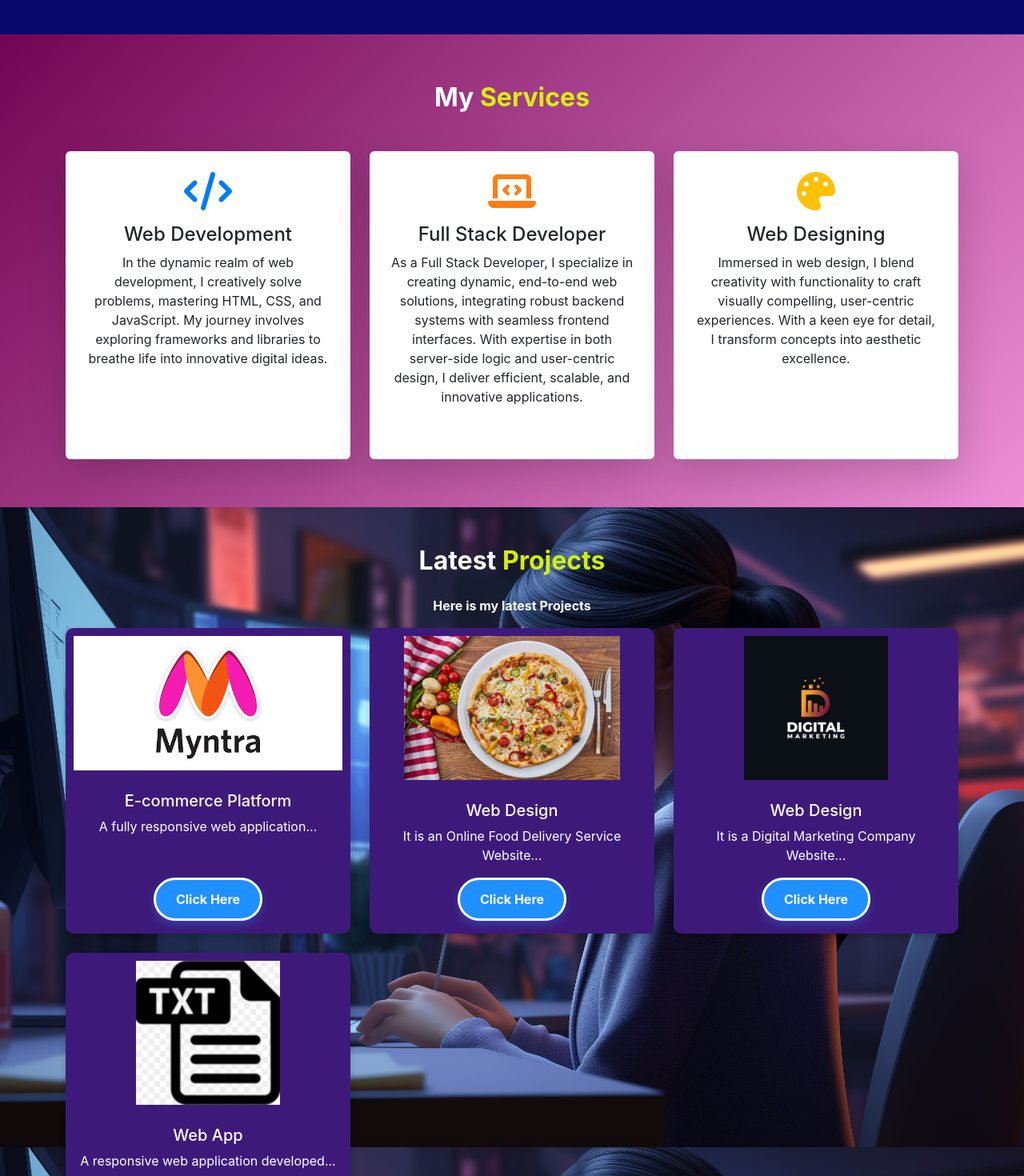
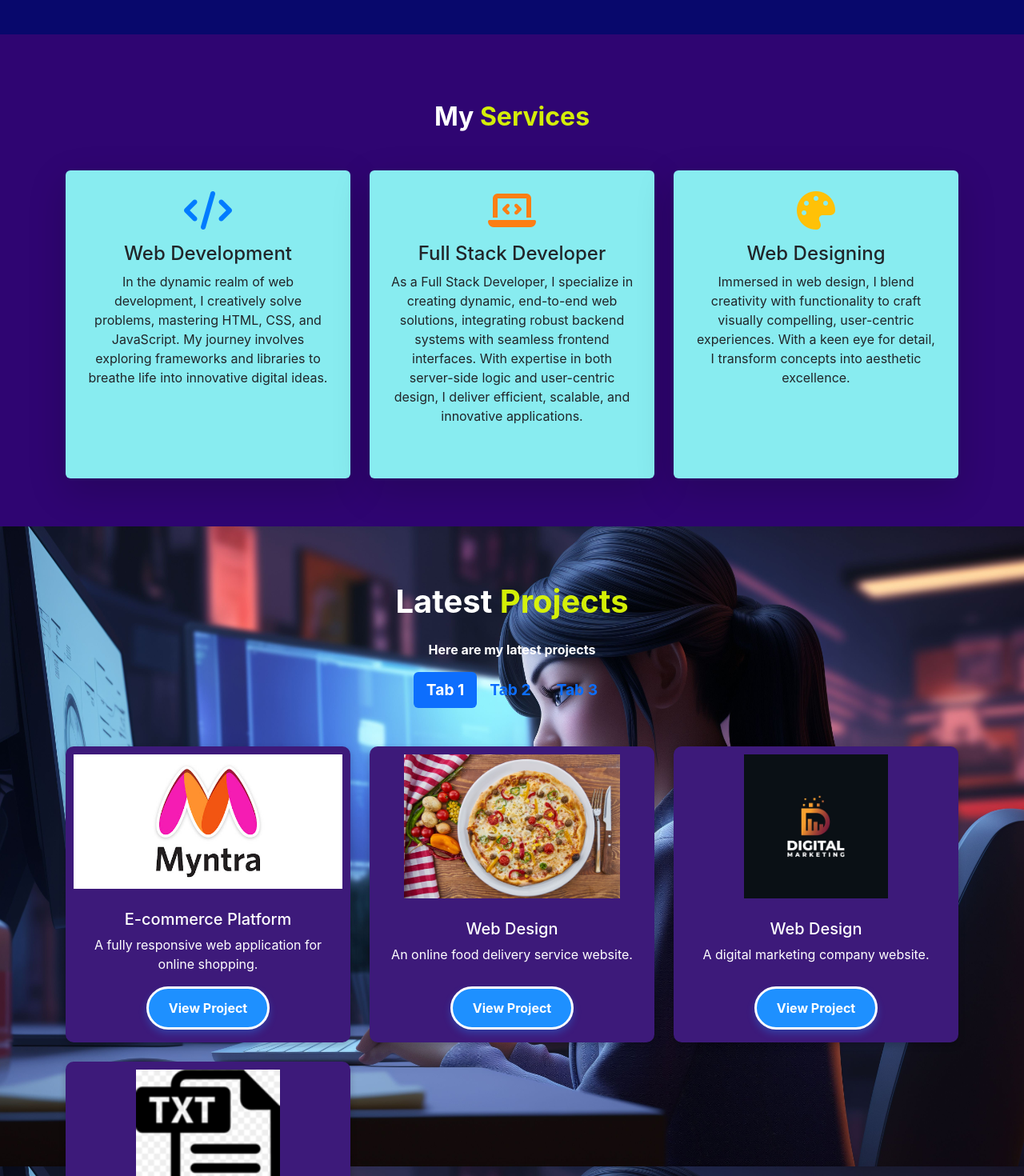
Before and after one commit to Rimadebnath123/RimaPortfolio, a React (Create React App) app in the folder rimaportfolio/: page / in a window 1280 px wide. Shown: the part 1330-2800 px from the top of the page at 80% size. Built offline with nearby package versions, Linux system fonts and the light colour scheme.

Commit message:
project full complete

```diff
--- a/rimaportfolio/package.json
+++ b/rimaportfolio/package.json
@@ -1,4 +1,5 @@
 {
+  "homepage": "http://Rimadebnath123.github.io/RimaPortfolio",
   "name": "rimaportfolio",
   "version": "0.1.0",
   "private": true,
@@ -16,6 +17,8 @@
     "web-vitals": "^2.1.4"
   },
   "scripts": {
+    "predeploy": "npm run build",
+    "deploy": "gh-pages -d build",
     "start": "react-scripts start",
     "build": "react-scripts build",
     "test": "react-scripts test",
@@ -38,5 +41,8 @@
       "last 1 firefox version",
       "last 1 safari version"
     ]
+  },
+  "devDependencies": {
+    "gh-pages": "^6.2.0"
   }
 }
--- a/rimaportfolio/src/App.css
+++ b/rimaportfolio/src/App.css
@@ -18,7 +18,7 @@
 
  /* General Section Styling */
 #home {
-  background: linear-gradient(135deg, #7f1fd8, #4a148c); /* Gradient background */
+  background: linear-gradient(135deg, #7f1fd8, #4a148c);
   color: white; /* Text color */
   display: flex;
   align-items: center;
@@ -397,8 +397,20 @@
 
 /* Services Section Styling */
 #services {
-  background: linear-gradient(135deg, #720553, #e976ced0); /* Purple and Pink Gradient */
+  background:#2f0572;
   padding: 60px 0;
+}
+/* Initial state for animation */
+.service-box {
+  opacity: 0; /* Start invisible */
+  transform: translateX(100px); /* Start 100px off to the right */
+  transition: transform 0.6s ease, opacity 0.6s ease;
+}
+
+/* Final state after animation */
+.service-box.animate {
+  opacity: 1; /* Fully visible */
+  transform: translateX(0); /* Return to original position */
 }
 
 .service-box {
@@ -408,7 +420,7 @@
   justify-content: flex-start; /* Align content at the top */
   align-items: center; /* Center the icon and text horizontally */
   transition: transform 0.3s ease, box-shadow 0.3s ease, border 0.3s ease, background-color 0.3s ease;
-  background: #fff;
+  background: #88ecf0;
   border: 2px solid transparent;
   overflow: hidden; /* Prevent text overflow */
   position: relative; /* For absolute positioning of animation elements */
--- a/rimaportfolio/src/App.js
+++ b/rimaportfolio/src/App.js
@@ -6,6 +6,7 @@ import About from './components/About';
 import Services from './components/Services';
 import Portfolio from './components/Portfolio';
 import Contact from './components/Contact';
+import Footer from './components/Footer';
 
 function App() {
   return (
@@ -16,6 +17,7 @@ function App() {
       <Services />
       <Portfolio/>
       <Contact />
+      <Footer />
     </div>
   );
 }
--- a/rimaportfolio/src/components/Contact.js
+++ b/rimaportfolio/src/components/Contact.js
@@ -4,7 +4,7 @@ const Contact = () => {
   return (
     <section id="contact" className="contact py-5">
       <div className="container">
-        <h2 className="heading text-center fw-bold mb-4">
+        <h2 className="heading text-center fw-bold mb-4 mt-5">
           Contact <span className="pup fw-bold">Me</span>
         </h2>
         <div className="row align-items-center">
--- /dev/null
+++ b/rimaportfolio/src/components/Footer.js
@@ -0,0 +1,21 @@
+import React from 'react';
+
+const Footer = () => {
+  return (
+    <footer className="bg-dark text-white py-3">
+  <div className="container d-flex justify-content-between align-items-center">
+    <p className="mb-0">
+      Copyright &copy; 2024 by <span className="fw-bold">@rimadebnath</span> | All Rights Reserved!
+    </p>
+    <div>
+      <a href="#home" className="btn btn-primary">
+        <i className="fa-solid fa-angle-up"></i>
+      </a>
+    </div>
+  </div>
+</footer>
+
+  );
+};
+
+export default Footer;
--- a/rimaportfolio/src/components/Home.js
+++ b/rimaportfolio/src/components/Home.js
@@ -6,7 +6,7 @@ const Home = () => {
   useEffect(() => {
     // Initialize Typed.js
     const options = {
-      strings: ["Software Developer", "Web Developer", "Web Designer","FullStack Developer","Teacher"],
+      strings: ["Software Developer", "Web Developer", "Web Designer","FullStack Developer"],
       typeSpeed: 50,
     };
 
@@ -46,7 +46,7 @@ const Home = () => {
         </div>
       </div>
       <div className="home-img">
-        <img src="image/bg.webp" alt="" />
+        <img src="image/bg.webp" alt="home" />
       </div>
     </section>
   );
--- a/rimaportfolio/src/components/Portfolio.js
+++ b/rimaportfolio/src/components/Portfolio.js
@@ -5,48 +5,43 @@ export const Portfolio = () => {
   const [portfolio, setPortfolio] = useState([]);
 
   useEffect(() => {
-    const fetchPortfolio = () => {
     const projectData = [
       {
         title: 'E-commerce Platform',
-          description: 'A fully responsive web application...',
+        description: 'A fully responsive web application for online shopping.',
         imgUrl: 'image/myntra.jpg',
         link: 'https://exquisite-puppy-a18e18.netlify.app/',
       },
       {
         title: 'Web Design',
-          description: 'It is an Online Food Delivery Service Website...',
+        description: 'An online food delivery service website.',
         imgUrl: 'image/food.jpg',
         link: 'https://rimadebnath123.github.io/Meal/',
       },
       {
         title: 'Web Design',
-          description: 'It is a Digital Marketing Company Website...',
+        description: 'A digital marketing company website.',
         imgUrl: 'image/MD.webp',
         link: 'https://marketix-digital-side.netlify.app',
       },
       {
         title: 'Web App',
-          description: 'A responsive web application developed...',
+        description: 'A responsive web application for text processing.',
         imgUrl: 'image/text.png',
         link: 'https://rimadebnath123.github.io/firstapp/',
       },
     ];
     setPortfolio(projectData);
-    };
 
-    fetchPortfolio();
-
-    // Initialize ScrollReveal after content is loaded
-    const sr = ScrollReveal({
+    // Initialize ScrollReveal after the content is loaded
+    ScrollReveal().reveal('.custom-card', {
       distance: '50px',
       duration: 2000,
       easing: 'ease-in-out',
       origin: 'bottom',
-      reset: true, // Animation repeats on scroll
+      interval: 200, // Stagger effect for each card
+      reset: true, // Repeat animations on scroll
     });
-
-    sr.reveal('.custom-card', { interval: 200 }); // Targets all cards
   }, []);
 
   return (
@@ -55,22 +50,32 @@ export const Portfolio = () => {
         <div className="row">
           <div className="col-12 text-center">
             <div className="animate__animated animate__fadeIn">
-              <h2 className="heading text-center text-white fw-bold mb-4 mt-5">
+              <h1 className="heading text-center text-white fw-bold mb-4"style={{ marginTop: '70px' }}>
                 Latest <span className="pup fw-bold">Projects</span>
-              </h2>
-              <p className="text-white fw-bold">
-                Here is my latest Projects
-              </p>
+              </h1>
+              <p className="text-white fw-bold">Here are my latest projects</p>
 
+              {/* Tab Navigation */}
+              <ul className="nav nav-pills mb-5 justify-content-center" id="pills-tab" role="tablist">
+                <li className="nav-item" role="presentation">
+                  <a className="nav-link active" id="pills-home-tab" data-bs-toggle="pill" href="#pills-home" role="tab" aria-controls="pills-home" aria-selected="true">Tab 1</a>
+                </li>
+                <li className="nav-item" role="presentation">
+                  <a className="nav-link" id="pills-profile-tab" data-bs-toggle="pill" href="#pills-profile" role="tab" aria-controls="pills-profile" aria-selected="false">Tab 2</a>
+                </li>
+                <li className="nav-item" role="presentation">
+                  <a className="nav-link" id="pills-contact-tab" data-bs-toggle="pill" href="#pills-contact" role="tab" aria-controls="pills-contact" aria-selected="false">Tab 3</a>
+                </li>
+              </ul>
+
+              {/* Tab Content */}
+              <div className="tab-content" id="pills-tabContent">
+                <div className="tab-pane fade show active" id="pills-home" role="tabpanel" aria-labelledby="pills-home-tab">
                   <div className="row">
                     {portfolio.map((project, index) => (
                       <div className="col-md-4 mb-4" key={index}>
                         <div className="card h-100 custom-card">
-                      <img
-                        src={project.imgUrl}
-                        className="project-card-img"
-                        alt={project.title}
-                      />
+                          <img src={project.imgUrl} className="project-card-img" alt={project.title} />
                           <div className="card-body d-flex flex-column">
                             <h5 className="card-title">{project.title}</h5>
                             <p className="card-text">{project.description}</p>
@@ -81,13 +86,21 @@ export const Portfolio = () => {
                                 rel="noopener noreferrer"
                                 className="btn btn-light"
                               >
-                            Click Here
+                                View Project
                               </a>
                             </div>
                           </div>
                         </div>
                       </div>
                     ))}
+                  </div>
+                </div>
+                <div className="tab-pane fade text-white fw-bold" id="pills-profile" role="tabpanel" aria-labelledby="pills-profile-tab">
+                  <p>it is empty</p>
+                </div>
+                <div className="tab-pane fade text-white fw-bold" id="pills-contact" role="tabpanel" aria-labelledby="pills-contact-tab">
+                  <p>it is empty</p>
+                </div>
               </div>
             </div>
           </div>
--- a/rimaportfolio/src/components/Services.js
+++ b/rimaportfolio/src/components/Services.js
@@ -16,15 +16,27 @@ const Services = () => {
       });
     };
 
+    // Trigger the animation for each service box
+    const animateServiceBoxes = () => {
+      const serviceBoxes = document.querySelectorAll('.service-box');
+      serviceBoxes.forEach((box, index) => {
+        setTimeout(() => {
+          box.classList.add('animate'); // Add the animate class to trigger the animation
+        }, index * 200); // Stagger the animation for each box
+      });
+    };
+
     adjustTextSize();
+    animateServiceBoxes(); // Call the animation function
     window.addEventListener('resize', adjustTextSize); // Reapply on window resize
+
     return () => window.removeEventListener('resize', adjustTextSize);
-  }, []);
+  }, []); // Empty array to run once after the component mounts
 
   return (
     <section id="services" className="services">
       <div className="container text-center">
-        <h2 className="heading mb-5 text-white fw-bold">
+        <h2 className="heading mb-5 text-white fw-bold mt-4">
           My <span className="pup fw-bold">Services</span>
         </h2>
         <div className="row justify-content-center">
```
Also changed, not shown: 2 other files (tests, documents, lock files or other folders). Lines whose indentation alone changed are shown as unchanged.
